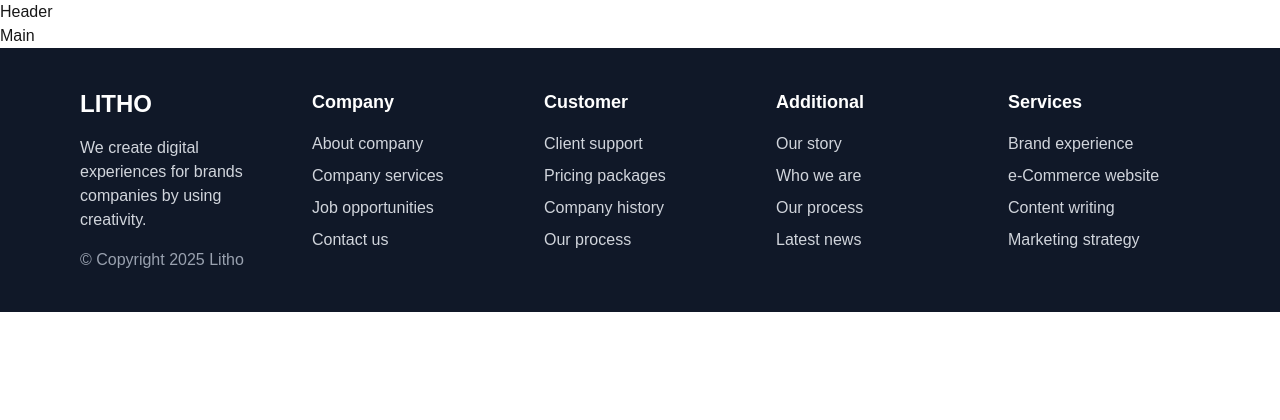
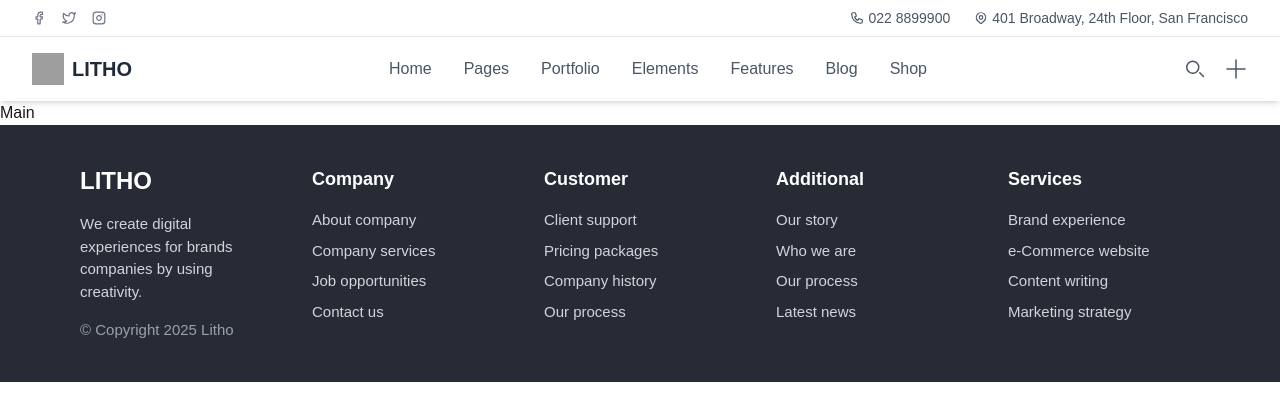
Before and after one commit to heysbr/litho-bussiness, a Next.js app: page / in a window 1280 px wide. Shown: the top 420 px of the page. Built offline with nearby package versions, Linux system fonts and the light colour scheme; grey boxes are pictures that could not be loaded.

Commit message:
Added Header(Static)

```diff
--- a/app/Components/Footer.jsx
+++ b/app/Components/Footer.jsx
@@ -1,6 +1,6 @@
 const Footer = () => {
     return (
-      <footer className="bg-gray-900 text-gray-300 py-10">
+      <footer className="bg-[#262B35] text-gray-300 py-10 text-[15px]">
         <div className="container mx-auto px-6 lg:px-20">
           <div className="grid grid-cols-1 md:grid-cols-5 gap-10">
             {/* Brand Section */}
@@ -12,6 +12,7 @@ const Footer = () => {
 
             {/* Links Sections */}
             <div>
+
               <h2 className="text-white text-lg font-semibold mb-4">Company</h2>
               <ul className="space-y-2">
                 <li><a href="#" className="hover:text-white">About company</a></li>
--- /dev/null
+++ b/app/Components/Header.jsx
@@ -0,0 +1,127 @@
+// components/Header.js
+"use client"
+import { FiFacebook, FiTwitter, FiInstagram } from "react-icons/fi";
+import { HiOutlineLocationMarker, HiOutlinePhone } from "react-icons/hi";
+import { useState } from "react";
+
+export default function Header() {
+  const [activeDropdown, setActiveDropdown] = useState(null);
+
+  return (
+    <header className="bg-white shadow-md">
+      {/* Top bar */}
+      <div className="flex justify-between items-center px-4 lg:px-8 py-2 border-b border-gray-200 text-sm">
+        <div className="flex items-center space-x-4">
+          <FiFacebook className="text-gray-500 hover:text-gray-700" />
+          <FiTwitter className="text-gray-500 hover:text-gray-700" />
+          <FiInstagram className="text-gray-500 hover:text-gray-700" />
+        </div>
+        <div className="flex items-center space-x-6">
+          <div className="flex items-center text-gray-600">
+            <HiOutlinePhone className="mr-1" />
+            <span>022 8899900</span>
+          </div>
+          <div className="flex items-center text-gray-600">
+            <HiOutlineLocationMarker className="mr-1" />
+            <span>401 Broadway, 24th Floor, San Francisco</span>
+          </div>
+        </div>
+      </div>
+
+      {/* Main Navigation */}
+      <div className="flex justify-between items-center px-4 lg:px-8 py-4">
+        {/* Logo */}
+        <div className="flex items-center space-x-2">
+          <img
+            src="/logo.png"
+            alt="Litho Logo"
+            className="h-8 w-8 object-cover"
+          />
+          <span className="text-xl font-bold text-gray-800">LITHO</span>
+        </div>
+
+        {/* Navigation Links */}
+        <nav className="hidden md:flex space-x-8 relative">
+          {[
+            { label: "Home", dropdown: ["Home 1", "Home 2", "Home 3"] },
+            { label: "Pages", dropdown: ["About Us", "Contact Us", "Services"] },
+            { label: "Portfolio", dropdown: ["Portfolio 1", "Portfolio 2"] },
+            { label: "Elements", dropdown: ["Buttons", "Cards", "Tables"] },
+            { label: "Features", dropdown: [] },
+            { label: "Blog", dropdown: ["Blog 1", "Blog 2"] },
+            { label: "Shop", dropdown: ["Shop 1", "Shop 2"] },
+          ].map((item, index) => (
+            <div
+              key={index}
+              className="relative group"
+              onMouseEnter={() => setActiveDropdown(index)}
+              onMouseLeave={() => setActiveDropdown(null)}
+            >
+              <a
+                href="#"
+                className="text-gray-600 hover:text-gray-900"
+              >
+                {item.label}
+              </a>
+              {item.dropdown.length > 0 && (
+                <div
+                  className={`absolute left-0 top-10 bg-white shadow-lg border border-gray-200 rounded-lg p-2 ${
+                    activeDropdown === index ? "block" : "hidden"
+                  }`}
+                >
+                  {item.dropdown.map((submenu, subIndex) => (
+                    <a
+                      key={subIndex}
+                      href="#"
+                      className="block px-4 py-2 text-gray-700 hover:bg-gray-100 hover:text-gray-900 rounded-md"
+                    >
+                      {submenu}
+                    </a>
+                  ))}
+                </div>
+              )}
+            </div>
+          ))}
+        </nav>
+
+        {/* Icons */}
+        <div className="flex items-center space-x-4">
+          <button>
+            <span className="sr-only">Search</span>
+            <svg
+              xmlns="http://www.w3.org/2000/svg"
+              fill="none"
+              viewBox="0 0 24 24"
+              strokeWidth="1.5"
+              stroke="currentColor"
+              className="w-6 h-6 text-gray-600 hover:text-gray-900"
+            >
+              <path
+                strokeLinecap="round"
+                strokeLinejoin="round"
+                d="M15.75 15.75L19.5 19.5m-4.75-9.25a6 6 0 11-12 0 6 6 0 0112 0z"
+              />
+            </svg>
+          </button>
+          <button>
+            <span className="sr-only">Language</span>
+            <svg
+              xmlns="http://www.w3.org/2000/svg"
+              fill="none"
+              viewBox="0 0 24 24"
+              strokeWidth="1.5"
+              stroke="currentColor"
+              className="w-6 h-6 text-gray-600 hover:text-gray-900"
+            >
+              <path
+                strokeLinecap="round"
+                strokeLinejoin="round"
+                d="M12 3v18m-9-9h18"
+              />
+            </svg>
+          </button>
+        </div>
+      </div>
+    </header>
+  );
+}
--- a/app/page.js
+++ b/app/page.js
@@ -1,9 +1,10 @@
 import Footer from "./Components/Footer";
+import Header from "./Components/Header";
 
 const Home = () => {
   return (
     <div>
-      <div>Header</div>
+      <Header/>
       <div>Main</div>
       <Footer/>
     </div>
--- a/package.json
+++ b/package.json
@@ -18,6 +18,7 @@
     "react-bootstrap": "^2.10.9",
     "react-countup": "^6.5.3",
     "react-dom": "^19.0.0",
+    "react-icons": "^5.5.0",
     "react-in-viewport": "^1.0.0-beta.8",
     "react-js-progressbar": "^1.1.1",
     "react-modal": "^3.16.3",
--- a/postcss.config.mjs
+++ b/postcss.config.mjs
@@ -4,13 +4,6 @@ const config = {
     extend: {
       colors: {
 
-        customFooter: "#262B35",
-        customPink: {
-          light: "#FFD1DC",
-          DEFAULT: "#FF69B4",
-          dark: "#C71585",
-        },
-        customGray: "#1A202C",
       },
     },
   },
```
Also changed, not shown: 1 other file (tests, documents, lock files or other folders).
